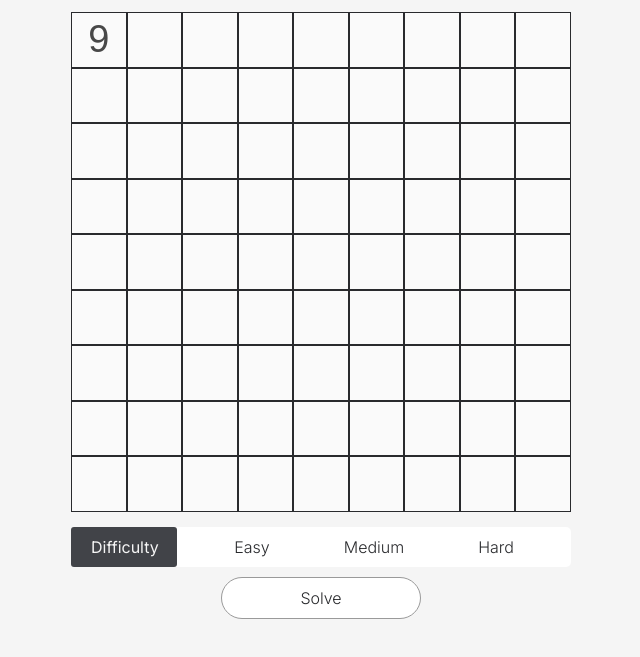
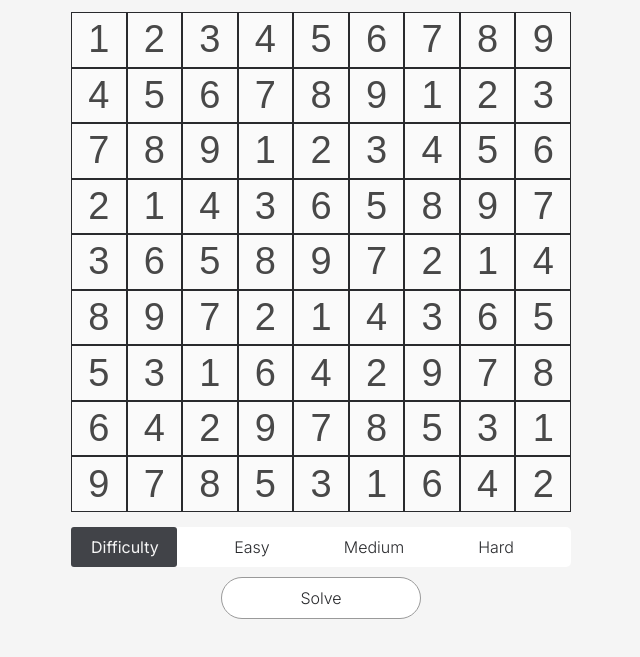
Before and after one commit to mklaso/sudoku-solver, a website built with webpack: page index.html in a window 1280 px wide. Both pictures are taken after a click on the button "Solve". Shown: the part 69-726 px from the top of the page, without its empty margins (319-959 px from the left). Built offline with nearby package versions, Linux system fonts and the light colour scheme.

Commit message:
solver button now displays solved puzzle state to webpage + small changes to grid structure.

```diff
--- a/js/index.js
+++ b/js/index.js
@@ -21,24 +21,31 @@ elements.nodeList = document.querySelectorAll(".inner__grid--cell");
 // 3. solve the parsed grid
 // 4. relay the solved grid back to the UI and update each cell accordingly.
 
-elements.nodeList[0].value = 9;
-let currGrid = sudokuView.retrieveCurrentGridInfo();
-console.log(currGrid);
-
-
 const sudoku = new Sudoku();
 // testing purposes
 window.sudoku = sudoku;
+let currGrid;
 
 elements.solverBtn.addEventListener("click", (() => {
-    // 1. call the solve method on sudoku object
+    if (!sudoku.isSolved()) {
+        // 1. retrieve current grid state from UI and set sudoku state to this
+        currGrid = sudokuView.retrieveCurrentGridInfo();
+        sudoku.setBoard(currGrid);
 
-    // 2. update the ui to match the solved state
+        // testing
+        // sudoku.setBoard(grid);
+
+        // 2. call the solve method on sudoku object
+        sudoku.solvePuzzle(sudoku.board);
+        sudoku.showBoard();
+        // 3. update the ui to match the solved state
+        sudokuView.setCurrentGrid(sudoku.board);
+    }
 }))
 
 // testing purposes
-sudoku.showBoard();
-sudoku.setBoard(currGrid);
-sudoku.showBoard();
-sudoku.solvePuzzle(sudoku.board);
-sudoku.showBoard();
+// sudoku.showBoard();
+// sudoku.setBoard(currGrid);
+// sudoku.showBoard();
+// sudoku.solvePuzzle(sudoku.board);
+// sudoku.showBoard();
--- a/js/sudokuView.js
+++ b/js/sudokuView.js
@@ -13,11 +13,8 @@ export const elements = {
     nodeList: document.querySelectorAll(".inner__grid--cell"),
 }
 
-console.log(elements.nodeList);
-
 export const renderInnerGrids = () => {
   const markup = `
-    <div class="inner__grid">
     <input value=""class="inner__grid--cell"></input>
     <input value=""class="inner__grid--cell"></input>
     <input value=""class="inner__grid--cell"></input>
@@ -27,7 +24,6 @@ export const renderInnerGrids = () => {
     <input value=""class="inner__grid--cell"></input>
     <input value=""class="inner__grid--cell"></input>
     <input value=""class="inner__grid--cell"></input>
-    </div>
     `;
 
   elements.sudokuGrid.insertAdjacentHTML("beforeend", markup);
@@ -61,3 +57,13 @@ export const retrieveCurrentGridInfo = () => {
 
     return currentGrid;
 }
+
+export const setCurrentGrid = (puzzle) => {
+    let count = 0;
+    for (let i = 0; i < puzzle.length; i++) {
+        for (let j = 0; j < puzzle[0].length; j++) {
+            elements.nodeList[count].value = puzzle[i][j];
+            count++;
+        }
+    }
+}
--- a/sass/_components.scss
+++ b/sass/_components.scss
@@ -1,13 +1,11 @@
 .sudoku__grid {
   @include style-grid($color-almost-black, 50rem, 50rem);
   border: 0px $color-almost-black solid;
+  grid-template-rows: repeat(9, 1fr);
+  grid-template-columns: repeat(9, 1fr);
 }
 
-.inner__grid {
-  @include style-grid($color-almost-black, 100%, 100%);
-  border: 0px $color-almost-black solid;
-
-  &--cell {
+.inner__grid--cell {
   font-size: 3.8rem;
   font-weight: 400;
   height: 100%;
@@ -22,7 +20,6 @@
   justify-content: center;
   outline: none;
   text-align: center;
-  }
 }
 
 .difficulty {
@@ -64,9 +61,11 @@
     & > p {
       font-weight: 300;
       display: inline-block;
+      transition: all 0.4s;
 
       &:hover {
         color: lighten($color-almost-black, 25%);
+        text-shadow: 1px 2px 14px gray;
         cursor: pointer;
       }
     }
--- a/sass/_mixins.scss
+++ b/sass/_mixins.scss
@@ -3,6 +3,4 @@
   height: $height;
   width: $width;
   display: grid;
-  grid-template-rows: repeat(3, 1fr);
-  grid-template-columns: repeat(3, 1fr);
 }
```
Lines whose indentation alone changed are shown as unchanged.
